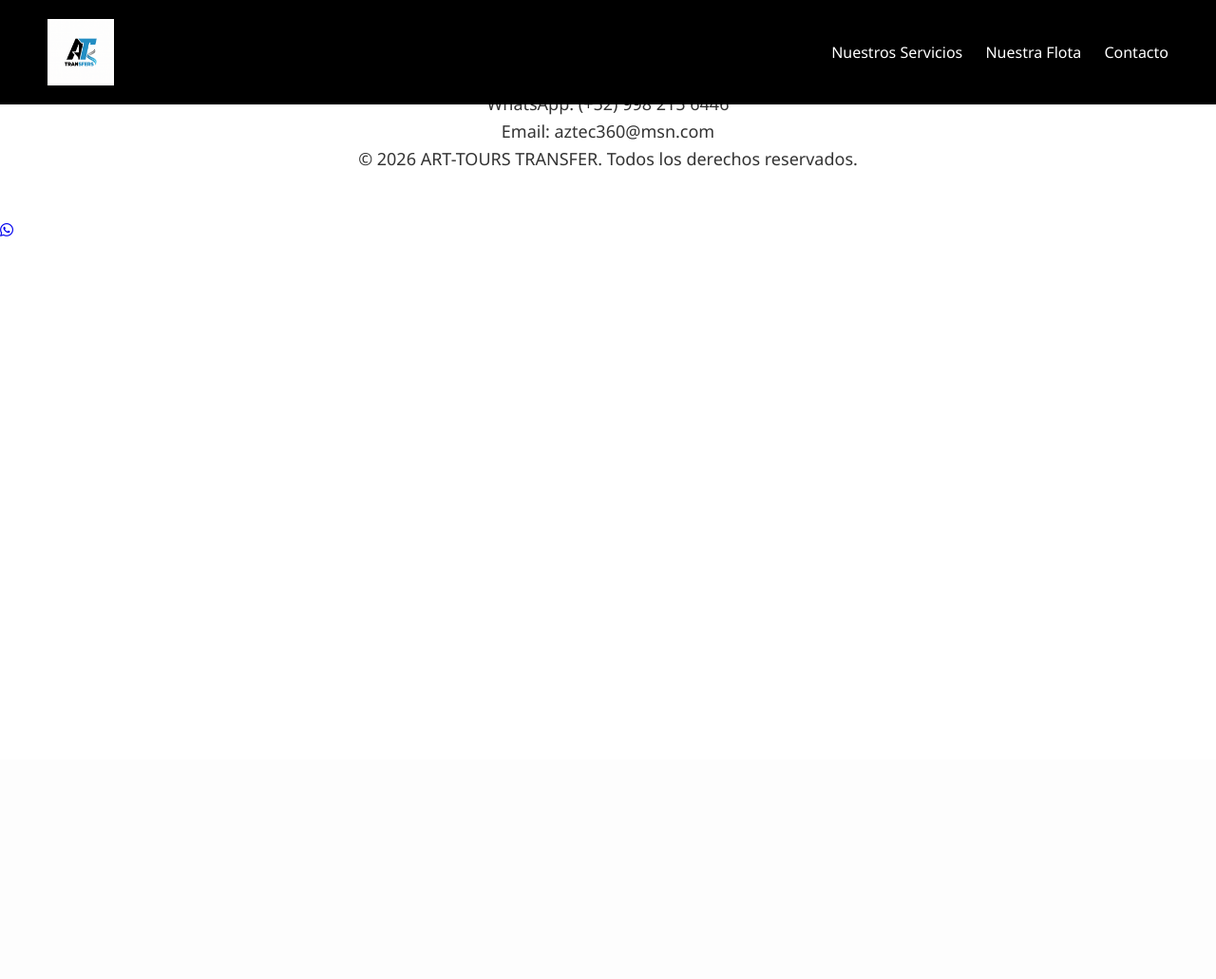
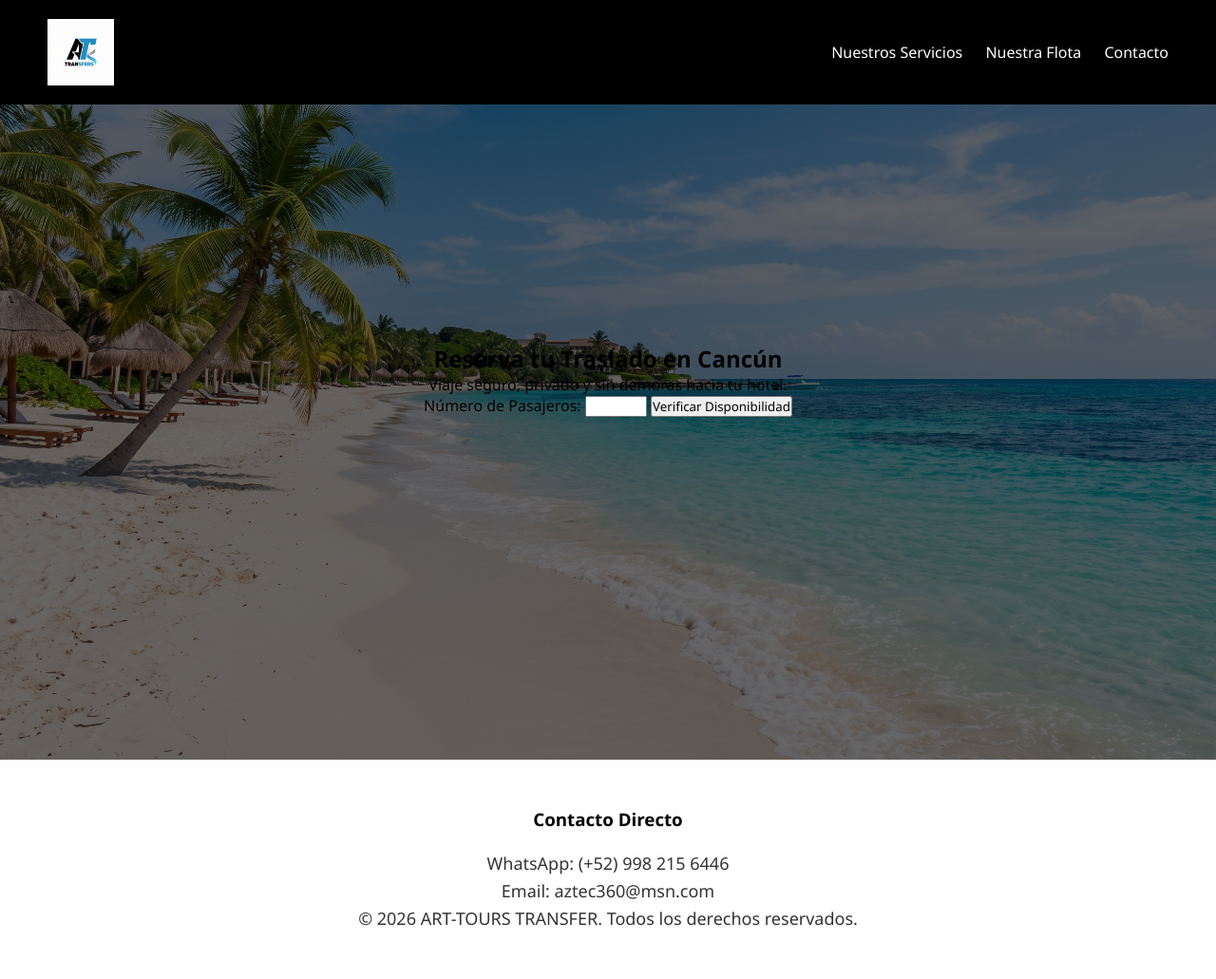
Before and after one commit to ale24hernan-ui/art-tours-transfer, a Flask app: page / in a window 1280 px wide. Shown: the whole page at 95% size. Before the commit the page ends 249 px from the top, so only its background shows below. Run offline with Flask 3, Linux system fonts and the light colour scheme; some libraries are stand-ins or nearby versions.

Commit message:
fix: Reconstruccion del arbol DOM para integrar correctamente la seccion hero

```diff
--- a/templates/index.html
+++ b/templates/index.html
@@ -1,56 +1,75 @@
-<!DOCTYPE html> <!-- Declara el tipo de documento como HTML5, asegurando que los navegadores modernos lo interpreten con los últimos estándares. -->
-<html lang="es"> <!-- Abre la etiqueta raíz del documento y define el español como idioma principal para optimizar el posicionamiento en buscadores (SEO) en México. -->
-<head> <!-- Contenedor de metadatos; aquí va la configuración técnica que el usuario no ve, pero que el navegador necesita para renderizar la página. -->
-    <meta charset="UTF-8"> <!-- Establece la codificación UTF-8 para garantizar que los acentos y caracteres especiales se muestren correctamente. -->
-    <meta name="viewport" content="width=device-width, initial-scale=1.0"> <!-- Instruye al navegador a adaptar el ancho de la página al tamaño de la pantalla del dispositivo (Responsive Design). -->
-    <title>ART-TOURS TRANSFER | Transporte Privado en Cancún</title> <!-- Define el texto que aparecerá en la pestaña del navegador y en los resultados de Google. -->
+<!DOCTYPE html> <!-- Declara que este documento usa el estándar HTML5 moderno. -->
+<html lang="es"> <!-- Define el idioma español para mejorar el posicionamiento SEO en búsquedas en Cancún. -->
+<head> <!-- Abre la cabecera: contiene datos invisibles para el usuario pero vitales para el navegador. -->
+    <meta charset="UTF-8"> <!-- Permite usar acentos y caracteres latinos sin que el texto se deforme. -->
+    <meta name="viewport" content="width=device-width, initial-scale=1.0"> <!-- Instruye al navegador para adaptar la web a pantallas de celulares (Responsive). -->
+    <title>ART-TOURS TRANSFER | Transporte Privado en Cancún</title> <!-- El título que aparece en la pestaña del navegador. -->
 
-    <!-- Importamos la hoja de estilos de FontAwesome desde una red de distribución de contenido (CDN) para habilitar íconos vectoriales. -->
+    <!-- Importamos los íconos vectoriales de FontAwesome desde un servidor externo (CDN). -->
     <link rel="stylesheet" href="https://cdnjs.cloudflare.com/ajax/libs/font-awesome/6.4.0/css/all.min.css">
 
-    <!-- Conectamos nuestro archivo CSS local asegurando que Flask lo encuentre en la ruta '/static/'. -->
-    <link rel="stylesheet" href="{{ url_for('static', filename='styles.css') }}">
-</head> <!-- Cierra la sección de metadatos. -->
-<body> <!-- Abre el cuerpo del documento; todo lo que esté aquí dentro será visible para el turista. -->
+    <!-- Conectamos el archivo CSS usando Jinja2 para que Flask construya la ruta dinámica exacta. -->
+    <!-- Mantenemos el '?v=1.1' para forzar la actualización de la memoria caché del navegador (Cache Busting). -->
+    <link rel="stylesheet" href="{{ url_for('static', filename='styles.css') }}?v=1.1">
+</head> <!-- Cierra la cabecera. -->
 
-    <header class="navbar"> <!-- Define la cabecera semántica de la página. -->
+<body> <!-- Abre el cuerpo visible: todo lo que está aquí se renderizará en la pantalla del turista. -->
 
-        <!-- Contenedor del logotipo oficial: Reemplazamos el texto plano por la imagen con enlace a la raíz -->
+    <header class="navbar"> <!-- Define el bloque superior de la barra de navegación negra. -->
+
+        <!-- Envolvemos la imagen en un enlace ('a') que apunta a la raíz ('/'), funcionando como un botón de "Inicio". -->
         <a href="/" class="logo-container">
-            <!-- Vinculamos la ruta estática en formato PNG asegurando que Flask la sirva correctamente -->
+            <!-- Insertamos el logotipo oficial PNG llamándolo desde la subcarpeta static/images/. -->
             <img src="{{ url_for('static', filename='images/logo-transfers.png') }}" alt="Logotipo ART-TOURS TRANSFER" class="logo-img">
-        </a>
+        </a> <!-- Cierra el enlace del logotipo. -->
 
-        <nav class="menu"> <!-- Define la sección de navegación para enlaces internos. -->
-            <a href="#servicios">Nuestros Servicios</a> <!-- Enlace ancla hacia la sección de servicios. -->
-            <a href="#flota">Nuestra Flota</a> <!-- Enlace ancla hacia la descripción del vehículo. -->
-            <a href="#contacto">Contacto</a> <!-- Enlace ancla hacia los datos de contacto. -->
-        </nav> <!-- Cierra la sección de navegación. -->
-    </header> <!-- Cierra la cabecera principal. -->
-    <main> <!-- Contenedor semántico principal del contenido. -->
-        <!-- Omitiré las secciones <section> hero y flota aquí para no saturarte, asumiendo que las mantienes intactas como en tu versión original. -->
-    </main> <!-- Cierra el contenido principal. -->
+        <nav> <!-- Abre el contenedor para los botones del menú de navegación a la derecha. -->
+            <a href="#servicios">Nuestros Servicios</a> <!-- Enlace ancla hacia la futura sección de servicios. -->
+            <a href="#flota">Nuestra Flota</a> <!-- Enlace ancla hacia la futura galería de vehículos. -->
+            <a href="#contacto">Contacto</a> <!-- Enlace ancla hacia la sección inferior de datos de contacto. -->
+        </nav> <!-- Cierra el contenedor de navegación. -->
 
-    <footer id="contacto"> <!-- Sección para el pie de página y enlaces legales. -->
-        <div class="contacto-info"> <!-- Contenedor para los datos directos de la empresa. -->
-            <h3>Contacto Rápido</h3> <!-- Título de la sección de contacto. -->
-            <p>WhatsApp: (+52) 998 215 6446</p> <!-- Muestra el número oficial de operaciones. -->
-            <p>Email: aztec360@msn.com</p> <!-- Muestra el correo electrónico corporativo. -->
-        </div> <!-- Cierra el contenedor de datos de contacto. -->
-        <div class="copyright"> <!-- Contenedor para los derechos de autor. -->
-            <p>&copy; 2026 ART-TOURS TRANSFER. Todos los derechos reservados.</p> <!-- Declara la propiedad intelectual del sitio web. -->
-        </div> <!-- Cierra el contenedor de copyright. -->
-    </footer> <!-- Cierra el pie de página. -->
+    </header> <!-- Cierra la barra superior. -->
 
-    <!-- AQUÍ ES DONDE DEBE IR EL BOTÓN: Al final del cuerpo visual, antes de cerrar la página. -->
-    <!-- Creamos un enlace con la clase 'whatsapp-flotante' para estilizarlo desde nuestro archivo CSS. -->
-    <!-- El atributo 'href' usa el formato wa.me seguido del número oficial del negocio[cite: 10]. -->
-    <!-- 'target="_blank"' asegura que la aplicación de WhatsApp se abra en una pestaña nueva. -->
-    <!-- El atributo 'href' incluye ahora el parámetro '?text=' seguido del mensaje codificado para que WhatsApp lo lea correctamente. -->
-    <a href="https://wa.me/529982156446?text=Hola%20ART-TOURS%20TRANSFER,%20vengo%20de%20su%20p%C3%A1gina%20web%20y%20deseo%20cotizar%20un%20traslado." class="whatsapp-flotante" target="_blank">
-        <!-- Mantenemos el ícono de FontAwesome intacto en el interior del enlace. -->
-        <i class="fa-brands fa-whatsapp"></i>
-    </a>
+    <!-- ========================================================================= -->
+    <!-- LA CLAVE DE LA CORRECCIÓN: SECCIÓN HERO -->
+    <!-- Este bloque debe envolver todo el contenido inicial para que CSS aplique la imagen 'playa-1-fondolargo.jpg'. -->
+    <!-- ========================================================================= -->
+    <section id="hero">
 
-</body> <!-- Cierra el cuerpo visible del documento HTML. -->
-</html> <!-- Cierra la estructura completa del documento HTML5. -->
+        <!-- Titular principal para captar la atención del turista inmediatamente. -->
+        <h1>Reserva tu Traslado en Cancún</h1>
+
+        <!-- Subtítulo que refuerza la propuesta de valor comercial. -->
+        <p>Viaje seguro, privado y sin demoras hacia tu hotel.</p>
+
+        <!-- Contenedor del widget de cotización rápida. -->
+        <div class="widget-reserva">
+            <!-- Formulario de captura; envía datos de forma segura (POST) a la ruta '/reservar' que procesará Flask. -->
+            <form action="/reservar" method="POST">
+
+                <label for="pasajeros">Número de Pasajeros:</label> <!-- Etiqueta descriptiva para el campo numérico. -->
+
+                <!-- Input de pasajeros con restricción dura de 1 a 8, respetando la capacidad real de tu Van. -->
+                <input type="number" id="pasajeros" name="pasajeros" min="1" max="8" required>
+
+                <button type="submit">Verificar Disponibilidad</button> <!-- Botón que acciona el envío del formulario. -->
+
+            </form> <!-- Cierra el formulario de reservación. -->
+        </div> <!-- Cierra el widget. -->
+
+    </section> <!-- Cierra la sección Hero. Esto detiene la imagen de fondo y permite que la página continúe bajando. -->
+
+    <!-- Abre la sección final informativa al fondo de la página. -->
+    <section id="contacto">
+        <h3>Contacto Directo</h3> <!-- Título de la sección. -->
+        <!-- Mostramos el WhatsApp corporativo oficial establecido en tus reglas de negocio. -->
+        <p>WhatsApp: (+52) 998 215 6446</p>
+        <!-- Mostramos el correo electrónico corporativo. -->
+        <p>Email: aztec360@msn.com</p>
+        <!-- Texto legal que otorga autoridad y profesionalismo a la marca. -->
+        <p>© 2026 ART-TOURS TRANSFER. Todos los derechos reservados.</p>
+    </section> <!-- Cierra la sección de contacto. -->
+
+</body> <!-- Cierra el cuerpo visible. -->
+</html> <!-- Fin absoluto del documento HTML. -->
```
